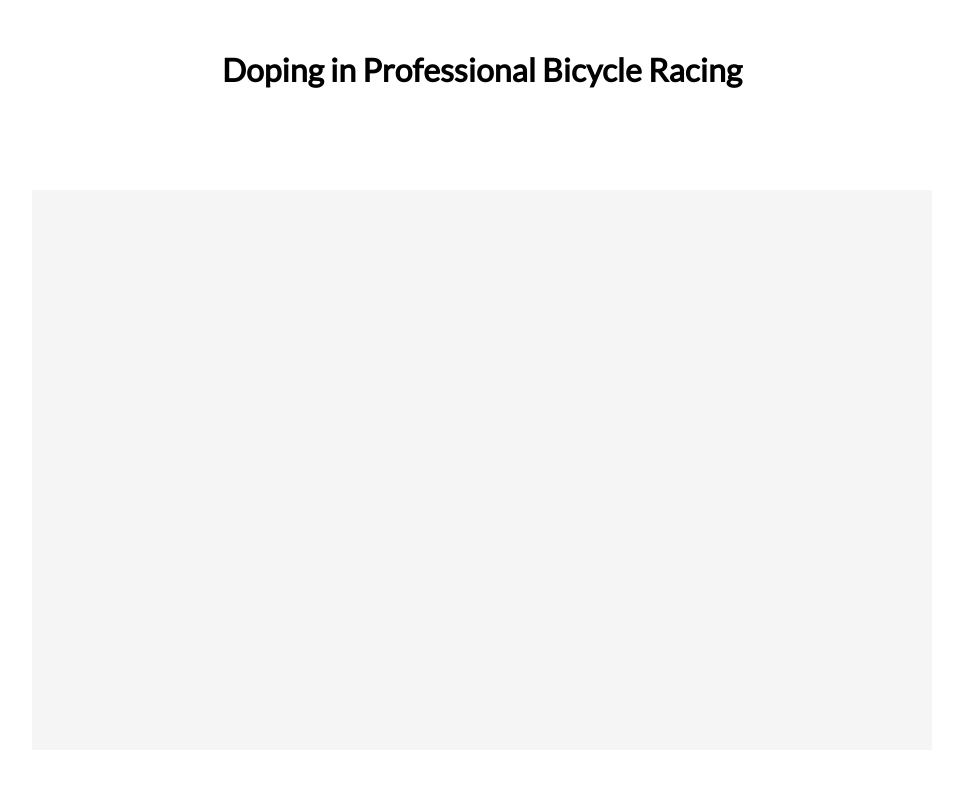
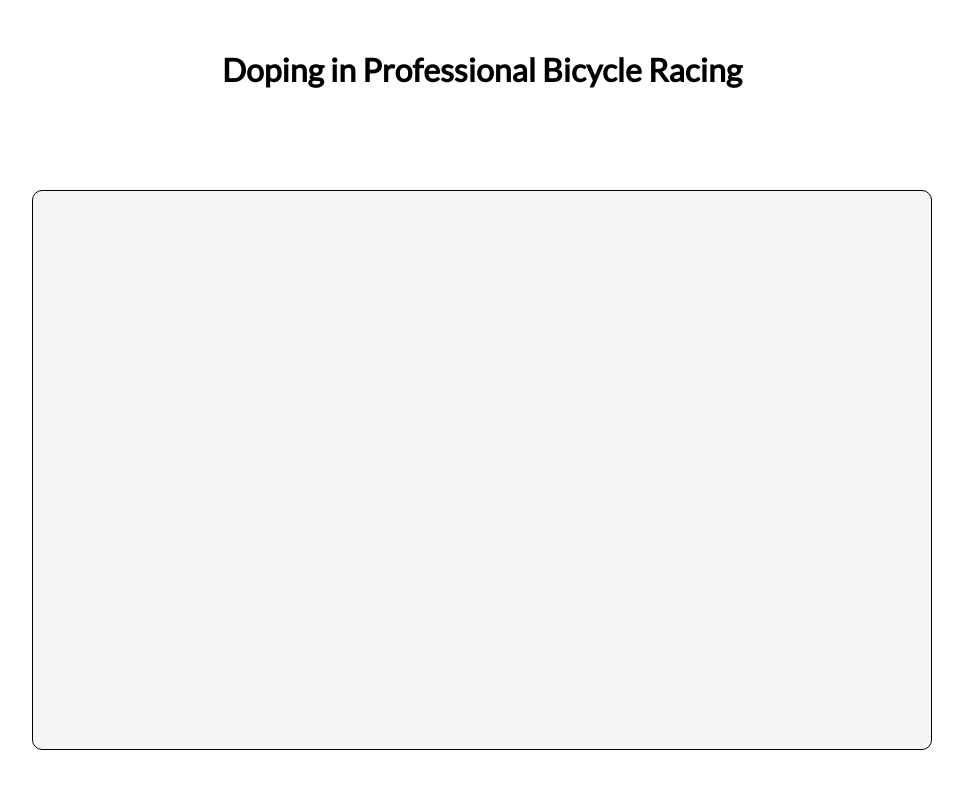
Before and after one commit to mhgamboa/fcc-scatterplot-graph, a plain HTML site: page index.html in a window 1280 px wide. Shown: the whole page, without its empty margins (158-1121 px from the left). Drawn offline with nearby package versions, Linux system fonts and the light colour scheme; no server answers.

Commit message:
update border

```diff
--- a/style.css
+++ b/style.css
@@ -19,6 +19,8 @@ body {
 
 svg {
   background: whitesmoke;
+  border-radius: 10px;
+  border: solid black 1px;
 }
 
 #tooltip {
```
